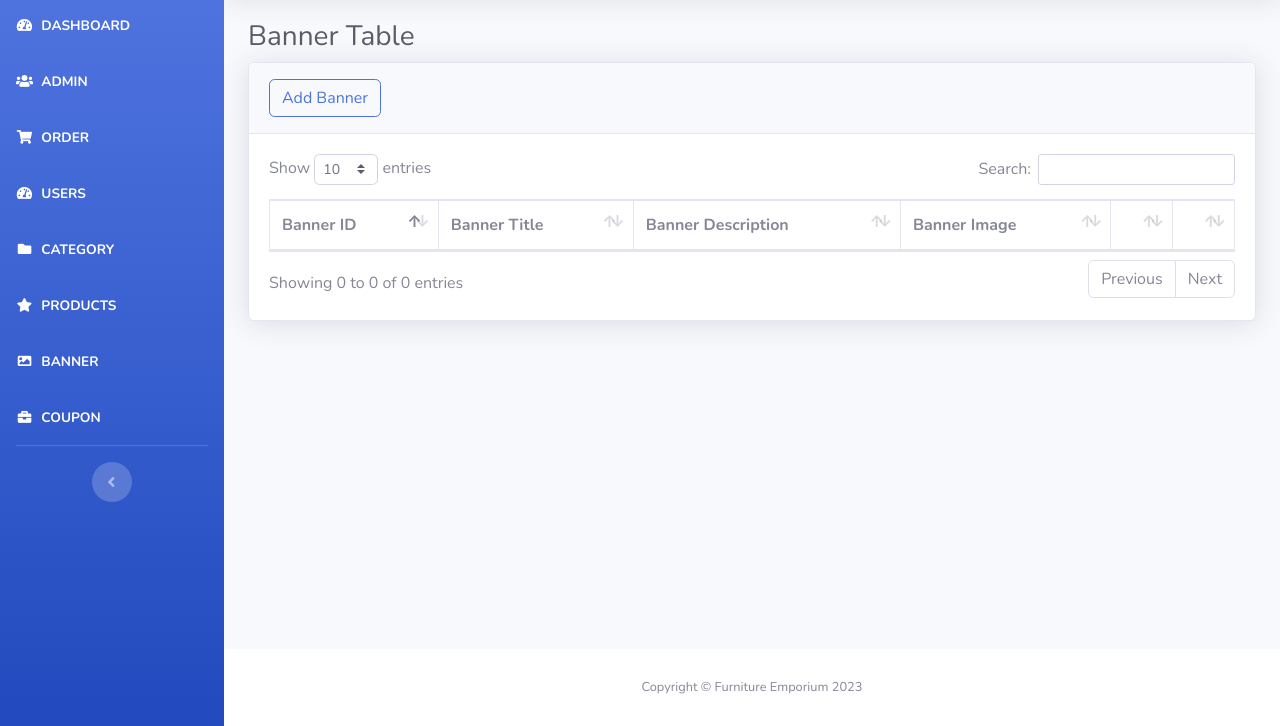
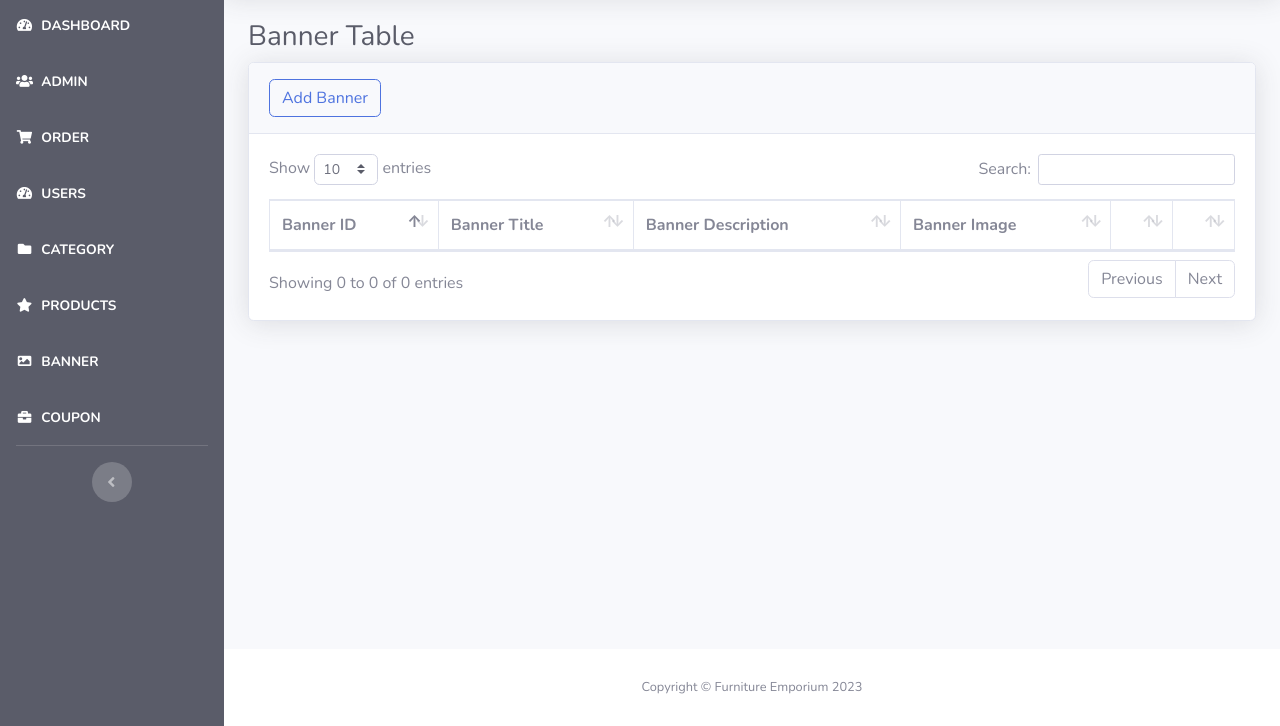
Before and after one commit to rohithkrishnap47/furniture-emporium-admin-web, a website: page list_banner.html in a window 1280 px wide. Shown: the part 74-800 px from the top of the page. Drawn offline with nearby package versions, Linux system fonts and the light colour scheme; some packages are replaced by stand-ins of ours; no server answers; a script that the page names is missing.

Commit message:
edited side navabar colour

```diff
--- a/list_banner.html
+++ b/list_banner.html
@@ -83,8 +83,7 @@
     <!-- Page Wrapper -->
     <div id="wrapper">
 
-        <ul class="navbar-nav bg-gradient-primary sidebar sidebar-dark accordion" id="accordionSidebar">
-
+        <ul class="navbar-nav bg-dark sidebar sidebar-dark accordion" id="accordionSidebar">
             <!-- Sidebar - Brand -->
             <a class="sidebar-brand d-flex align-items-center justify-content-center" href="index.html">
                 <div class="sidebar-brand-icon rotate-n-15">
```
